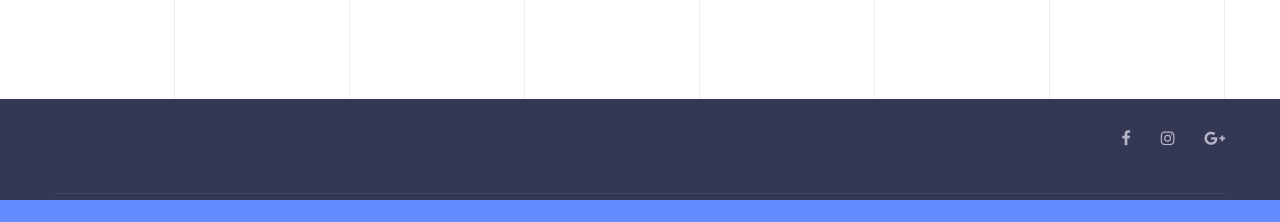
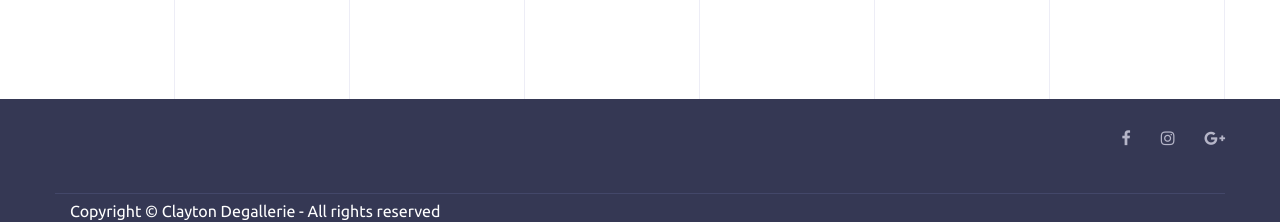
Before and after one commit to cod500/covid-data, a Django app: page / in a window 1280 px wide. Shown: the part 1176-1398 px from the top of the page. Before the commit the page ends 1376 px from the top, so only its background shows below. Run offline with Django 3.2, Linux system fonts and the light colour scheme; some libraries are stand-ins or nearby versions.

Commit message:
Adden name to footer

```diff
--- a/templates/index.html
+++ b/templates/index.html
@@ -229,6 +229,8 @@
                         </div>
                         <div class="divider"></div>
                     </div>
+                    <div class="d-flex align-items-center justify-content-center text-white">Copyright © Clayton
+                        Degallerie - All rights reserved</div>
                 </div>
             </footer>
         </section>
```
